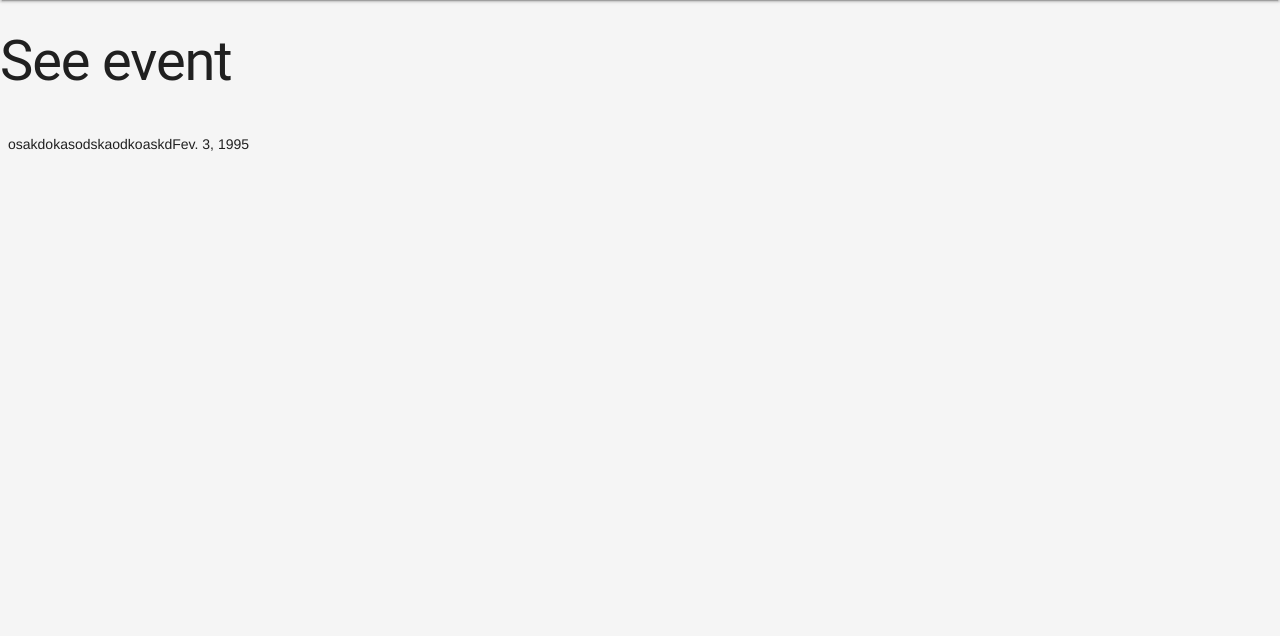
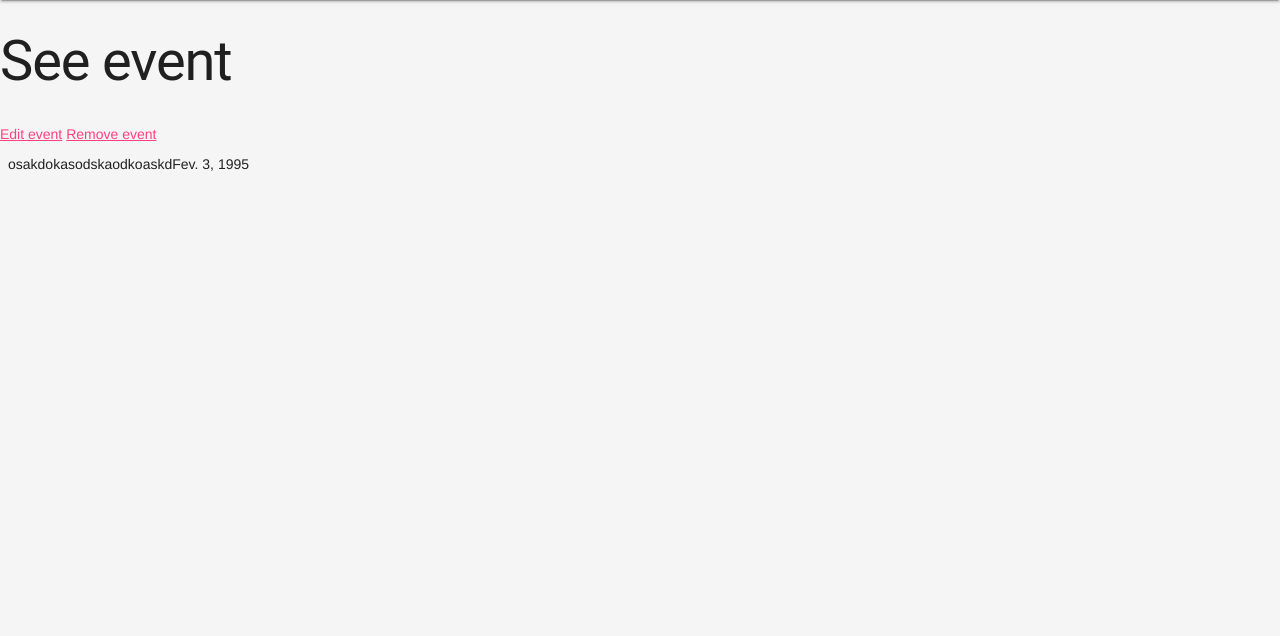
Before and after one commit to saraivaufc/Geanny, a Django app: page /admin/event/see/3/ in a window 1280 px wide. Shown: the part 164-800 px from the top of the page. Run offline with Django 3.2, Linux system fonts and the light colour scheme; a user stored in the database is signed in; data comes from the database, SQL or seed files in the repository; both versions use the stored data as it was after the commit; parts of the project's set-up code (start-up, migrations or seed data) failed here and were passed over; some libraries are stand-ins or nearby versions.

Commit message:
Adicionei o See, Add, Edit e remove Events

```diff
--- a/manager/static/manager/css/base-webpage.css
+++ b/manager/static/manager/css/base-webpage.css
@@ -19,3 +19,9 @@
 .mdl-navigation__link {
 	font-size: 24px;
 }
+
+.card-image{
+	background-repeat:no-repeat;
+	background-size:100%;
+	background-position: center;
+}
--- a/manager/templates/manager/admin/event/see.html
+++ b/manager/templates/manager/admin/event/see.html
@@ -2,6 +2,9 @@
 
 {% block content %}
 	<h1>See event</h1>
+	<a href="{% url 'event_edit' event.id %}">Edit event</a>
+	<a href="{% url 'event_remove' event.id %}">Remove event</a>
+
 	<div class="mdl-grid">
 	<p>{{ event.get_name }}</p></br>
 	<p>{{ event.get_description }}</p></br>
--- a/manager/urls/admin/event.py
+++ b/manager/urls/admin/event.py
@@ -7,6 +7,6 @@ event = Event()
 urlpatterns = patterns('',
 	url(r'^see/(?P<event_id>\d+)/$', event.see, name="event_see"),
 	url(r'^add/$', event.add, name="event_add"),
-	url(r'^edit/$', event.edit, name="event_edit"),
-	url(r'^remove/$', event.remove, name="event_remove"),
+	url(r'^edit/(?P<event_id>\d+)/$', event.edit, name="event_edit"),
+	url(r'^remove/(?P<event_id>\d+)/$', event.remove, name="event_remove"),
 )
--- a/manager/views/admin/event.py
+++ b/manager/views/admin/event.py
@@ -37,10 +37,42 @@ class Event(object):
                 messages.error(request,_('Error adding event.'))
         else:
             form = EventForm()
-        return render(request, 'manager/admin/event/form.html', {'form': form})
+        return render(request, 'manager/admin/event/form.html', {'form': form, 'type':'add'})
 
+
+    @method_decorator(login_required)
+    @method_decorator(group_required('organizer'))
     def edit(self, request, event_id):
-        pass
+        try:
+            event = EventModel.objects.get(id=event_id, exists=True)
+        except EventModel.DoesNotExist:
+            messages.error(request, 'Event no fount.')
+            return HttpResponseRedirect(reverse('admin'))
 
+        if request.method == 'POST':
+            form = EventForm(request.POST, request.FILES, instance=event)
+            if form.is_valid():
+                event = form.save()
+                messages.success(request, _("Successfully edited event"))
+                return self.see(request, event.id)
+            else:
+                messages.error(request, _("Error when editing event"))
+        else:
+            form = EventForm(instance=event)
+        return render(request, 'manager/admin/event/form.html', {'form': form,'event':event, 'type':'edit'})
+
+
+    @method_decorator(login_required)
+    @method_decorator(group_required('organizer'))
     def remove(self, request, event_id):
-        pass
+        try:
+            event = EventModel.objects.get(id=event_id, exists=True)
+        except EventModel.DoesNotExist:
+            messages.error(request, 'Event no fount.')
+            return HttpResponseRedirect(reverse('admin'))
+        try:
+            event.delete()
+            messages.success(request, _('Successfully removed event.'))
+        except:
+            messages.error(request, _('Error removing event.'))
+        return HttpResponseRedirect(reverse('admin'))
```
Also changed, not shown: manager/templates/manager/admin/event/form.html (+7 -1 lines), manager/templates/manager/index/admin.html (+8 -9 lines), db.sqlite3, media/documents/image/event/2016/01/14/2015-05-03_23.59.10.jpg (added).
